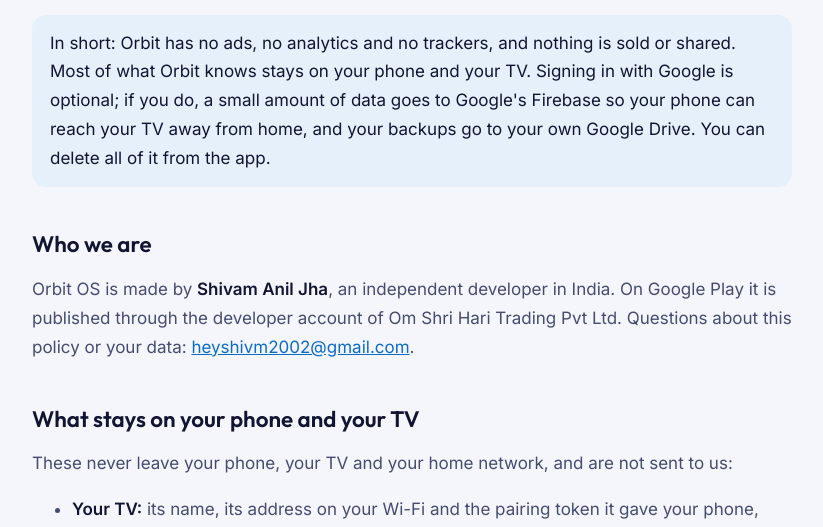
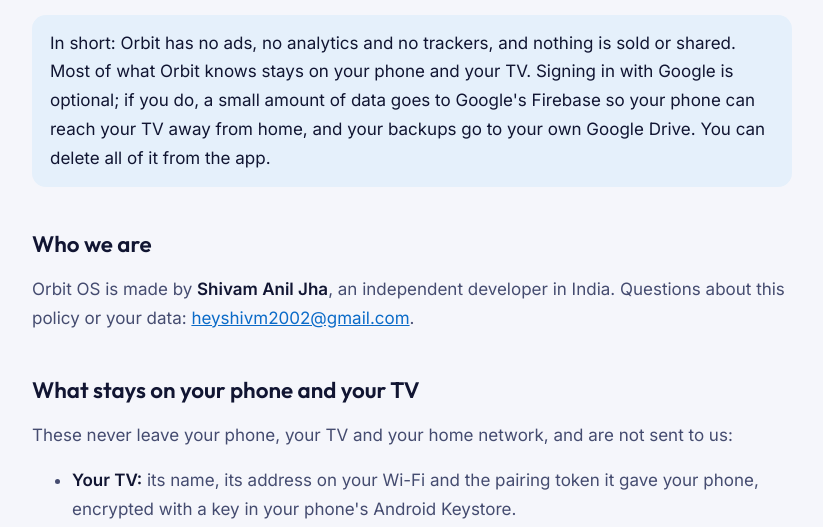
Before and after one commit to shivamj56/orbit-os-site, a plain HTML site: page privacy.html in a window 1280 px wide. Shown: the part 236-763 px from the top of the page, without its empty margins (228-1051 px from the left). Drawn offline with Linux system fonts and the light colour scheme.

Commit message:
Privacy and delete pages: name the app and its maker only

```diff
--- a/privacy.html
+++ b/privacy.html
@@ -21,7 +21,7 @@
   <div class="note"><p>In short: Orbit has no ads, no analytics and no trackers, and nothing is sold or shared. Most of what Orbit knows stays on your phone and your TV. Signing in with Google is optional; if you do, a small amount of data goes to Google's Firebase so your phone can reach your TV away from home, and your backups go to your own Google Drive. You can delete all of it from the app.</p></div>
 
   <h2>Who we are</h2>
-  <p>Orbit OS is made by <strong>Shivam Anil Jha</strong>, an independent developer in India. On Google Play it is published through the developer account of Om Shri Hari Trading Pvt Ltd. Questions about this policy or your data: <a href="mailto:heyshivm2002@gmail.com">heyshivm2002@gmail.com</a>.</p>
+  <p>Orbit OS is made by <strong>Shivam Anil Jha</strong>, an independent developer in India. Questions about this policy or your data: <a href="mailto:heyshivm2002@gmail.com">heyshivm2002@gmail.com</a>.</p>
 
   <h2>What stays on your phone and your TV</h2>
   <p>These never leave your phone, your TV and your home network, and are not sent to us:</p>
```
Also changed, not shown: delete-account.html (+1 -1 lines).
